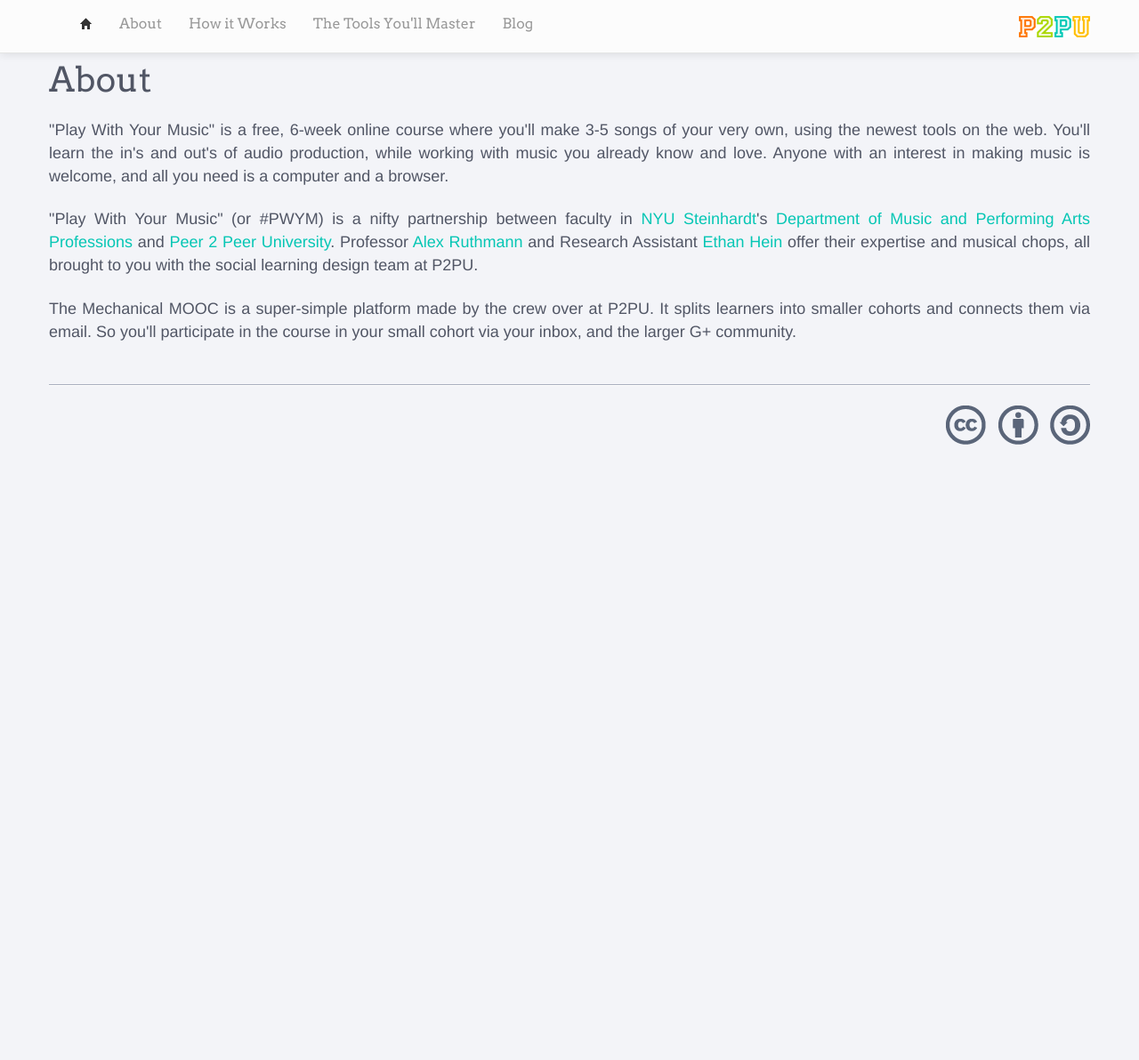
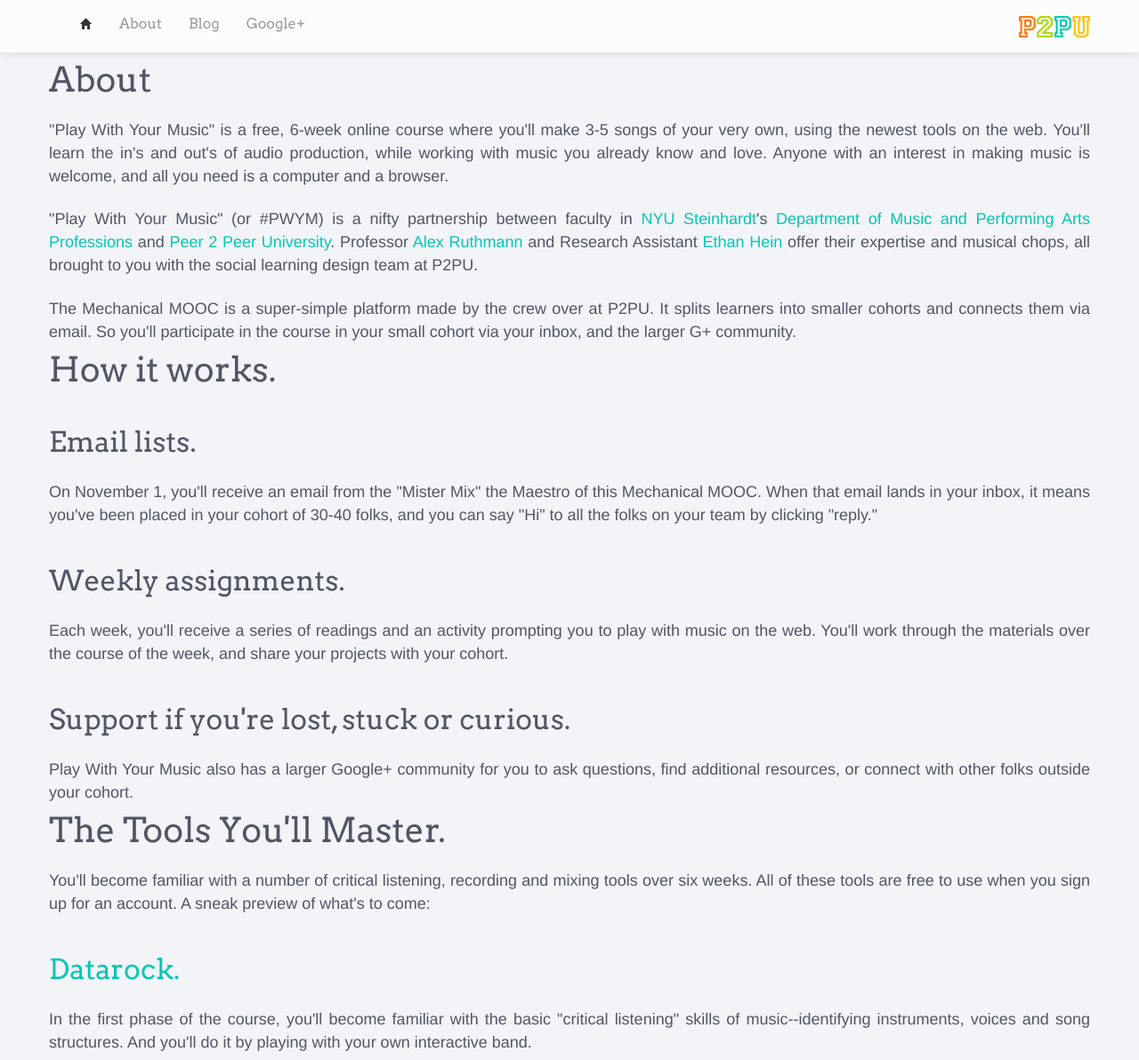
Before and after one commit to p2pu/mechanical-mooc, a Django app: page /about/ in a window 1280 px wide. Shown: the top 1192 px of the page at 89% size. Before the commit the page ends 500 px from the top, so only its background shows below. Run offline with Django 3.2, Linux system fonts and the light colour scheme; parts of the project's set-up code (start-up, migrations or seed data) failed here and were passed over; some libraries are stand-ins or nearby versions.

Commit message:
Merge info into about page. Add link to google plus  community

```diff
--- a/templates/about.html
+++ b/templates/about.html
@@ -5,7 +5,7 @@
     <div id="step1" class="container">
       <h1>About</h1>
       <div class="row">
-        <div class="span12 about">
+        <div class="span12 faq">
 
 
          <p>"Play With Your Music" is a free, 6-week online course where you'll make 3-5 songs of your very own, using the newest tools on the web. You'll learn the in's and out's of audio production, while working with music you already know and love. Anyone with an interest in making music is welcome, and all you need is a computer and a browser.</p>
@@ -14,8 +14,40 @@
 
          <p>The Mechanical MOOC is a super-simple platform made by the crew over at P2PU. It splits learners into smaller cohorts and connects them via email. So you'll participate in the course in your small cohort via your inbox, and the larger G+ community.</p>
 
+
+          <h1>How it works.</h1>
+          <h2>Email lists.</h2>
+          <p>On November 1, you'll receive an email from the "Mister Mix" the Maestro of this Mechanical MOOC. When that email lands in your inbox, it means you've been placed in your cohort of 30-40 folks, and you can say "Hi" to all the folks on your team by clicking "reply."</p>
+
+          <h2>Weekly assignments.</h2>
+          <p>Each week, you'll receive a series of readings and an activity prompting you to play with music on the web. You'll work through the materials over the course of the week, and share your projects with your cohort.</p>
+
+          <h2>Support if you're lost, stuck or curious.</h2>
+          <p>Play With Your Music also has a larger Google+ community for you to ask questions, find additional resources, or connect with other folks outside your cohort.</p>
+
+        <h1>The Tools You'll Master.</h1>
+
+        <p>You'll become familiar with a number of critical listening, recording and mixing tools over six weeks. All of these tools are free to use when you sign up for an account. A sneak preview of what's to come:</p>
+        <h2><a href="http://datarock.musicdelta.com/">Datarock.</a></h2>
+        <p>In the first phase of the course, you'll become familiar with the basic "critical listening" skills of music--identifying instruments, voices and song structures. And you'll do it by playing with your own interactive band.</p>
+
+        <img src="http://playwithyourmusic.files.wordpress.com/2013/09/screen-shot-2013-09-20-at-10-46-15-am.png">
+
+        <h2><a href="http://soundation.com/">Soundation</a>.</h2>
+        <p>Next you'll get your hands dirty by working with a Digital Audio Workstation (DAW) and learn the basics of audio track editing and shifting. Using Soundation you'll mix your own audio track to match a studio recording.</p>
+
+        <img src="http://playwithyourmusic.files.wordpress.com/2013/09/screen-shot-2013-09-20-at-10-47-09-am.png">
+
+        <h2><a href="https://soundcloud.com/">SoundCloud</a>.</h2>
+        <p>Soon, you'll be remixing your favorite songs and coming up with your own glorious creations. You'll post the files to SoundCloud's listening community, share them with your cohort, and give each other feedback.</p>
+
+        <img src="http://playwithyourmusic.files.wordpress.com/2013/09/screen-shot-2013-09-20-at-10-54-09-am.png">
+
+        <p>Signup will open soon, with the course beginning on November 1st.</p>
+
         </div>
       </div>
+
     </div>
 
 {% endblock %}
--- a/templates/base.html
+++ b/templates/base.html
@@ -46,9 +46,8 @@
                 <ul class="nav main-menu">
                     <li><a class="home" href="{% url home %}"><i class="icon-home"></i></a></li>
                     <li><a href="{% url about %}">About</a></li>
-                    <li><a href="{% url faq %}">How it Works</a></li>
-                    <li><a href="{% url tools %}">The Tools You'll Master</a></li>
                     <li><a href="http://playwithyourmusic.wordpress.com">Blog</a></li>
+                    <li><a href="https://plus.google.com/communities/111652425357803311063" target="_blank">Google+</a></li>
                 </ul>
             </div>
             <a class="brand" href="https://p2pu.org"></a>
```
